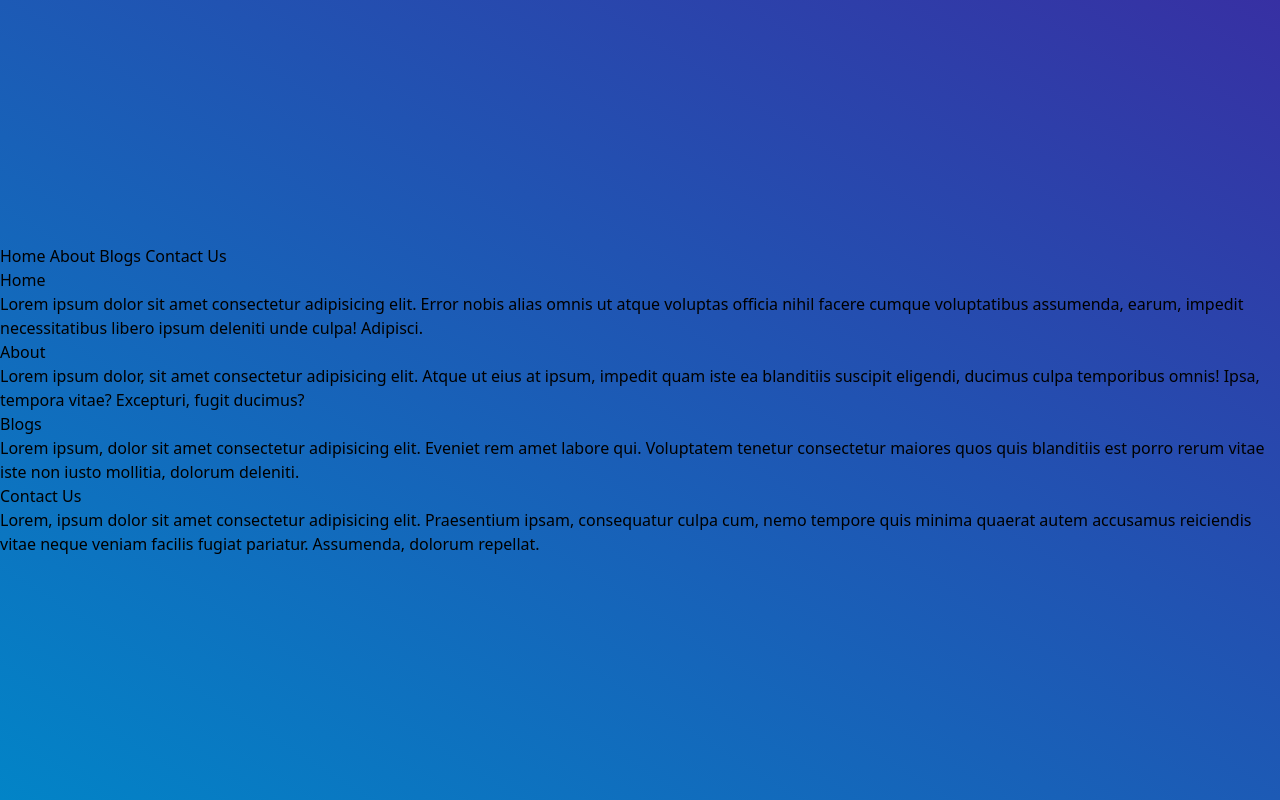
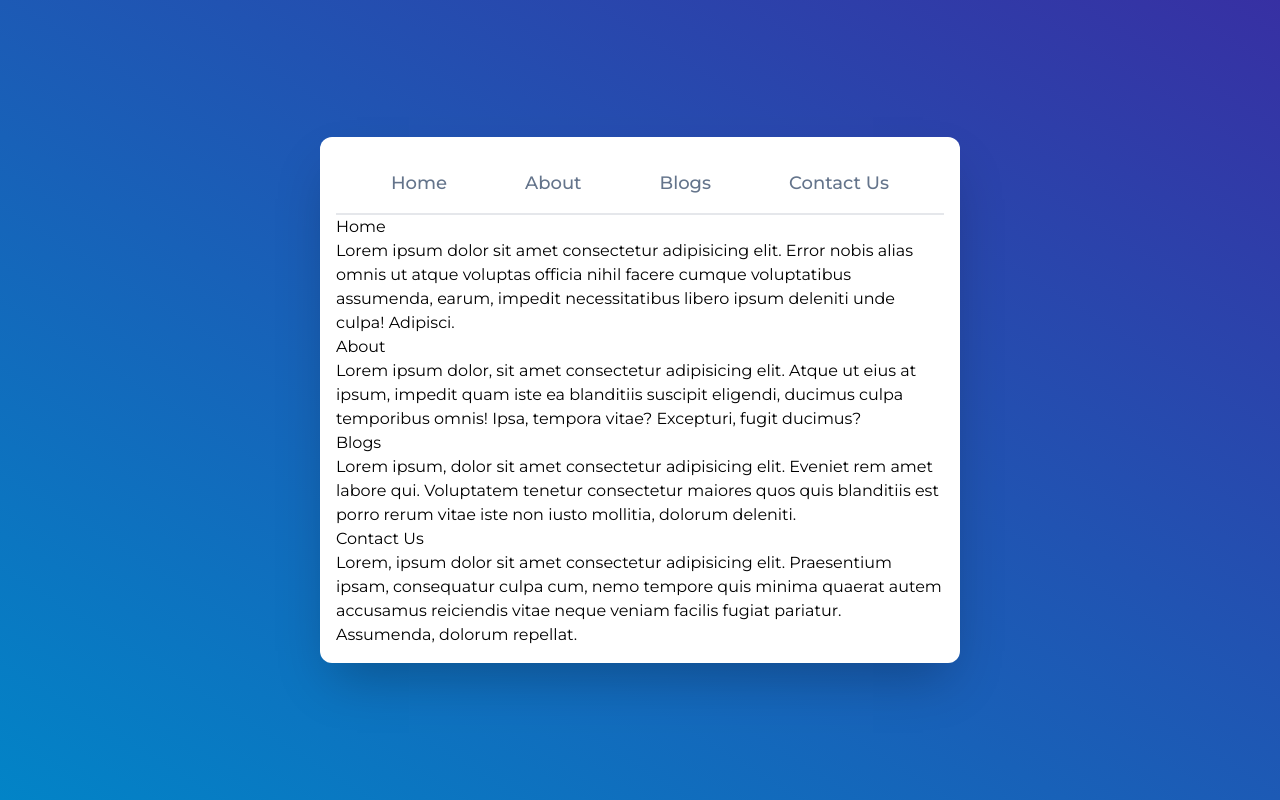
Before and after one commit to renansouza12/Tabs-with-Tailwind, a website: page index.html in a window 1280 px wide. Drawn offline with Linux system fonts and the light colour scheme.

Commit message:
style: button stylized and border bottom added and stylized

```diff
--- a/index.html
+++ b/index.html
@@ -11,10 +11,9 @@
     <link rel="stylesheet" href="/dist/output.css">
     <title>Tabs With Tailwind</title>
 </head>
-
-<body class="h-screen bg-gradient-to-tr from-sky-600 to-indigo-800 grid place-content-center">
-    <div class="">
-        <div class="">
+<body class="h-screen bg-gradient-to-tr from-sky-600 to-indigo-800 grid place-content-center font-Montserrat">
+    <div class="bg-white w-[40rem] rounded-xl shadow-2xl p-4">
+        <div class="flex justify-around p-4 border-b-2  text-slate-500 text-lg font-medium ">
             <button>Home</button>
             <button>About</button>
             <button>Blogs</button>
```
Also changed, not shown: dist/output.css.
